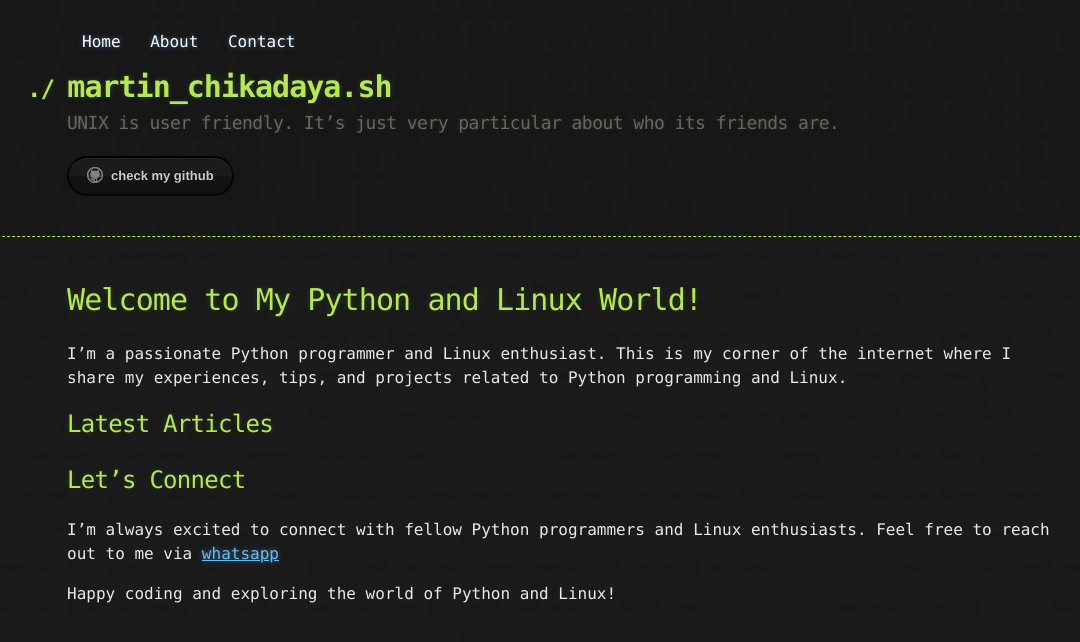
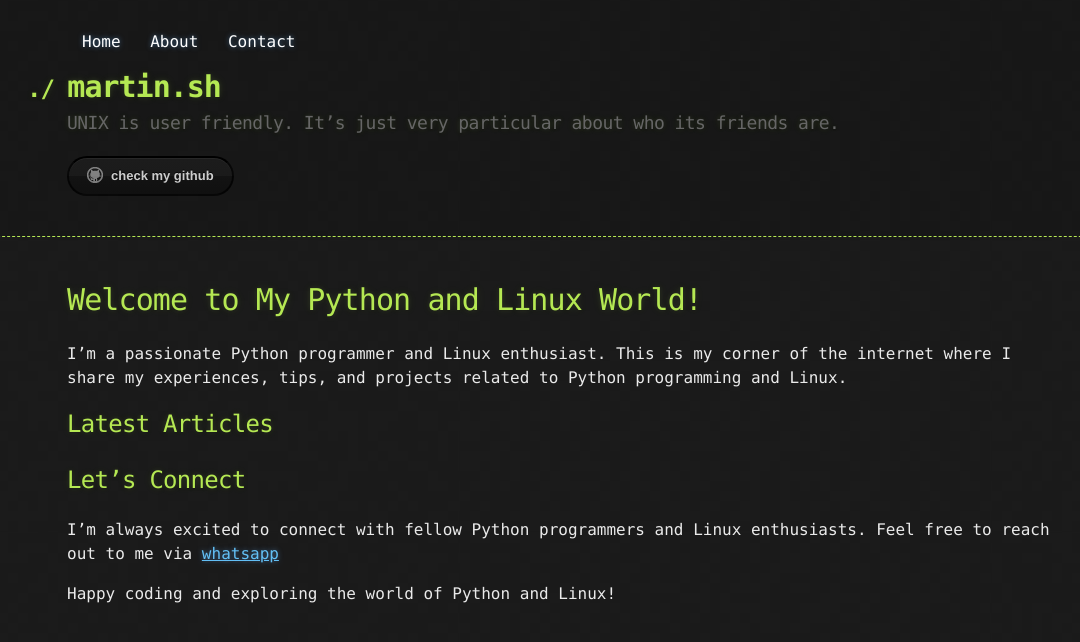
Before and after one commit to Martinez047/Martinez047, a Jekyll site: the page built from index.md, in a window 1280 px wide. Shown: the top 642 px of the page, without its empty margins (73-1153 px from the left). Built offline with Jekyll 4.4.1, drawn with Linux system fonts in a browser that asks for light colours.

Commit message:
Update default.html

```diff
--- a/_layouts/default.html
+++ b/_layouts/default.html
@@ -16,7 +16,7 @@
       <div class="container">
         {% include navbar.html %}
         <a id="a-title" href="{{ '/' | relative_url }}">
-          <h1>martin_chikadaya.sh</h1>
+          <h1>martin.sh</h1>
         </a>
         <h2>{{ site.description | default: site.github.project_tagline }}</h2>
 
```
